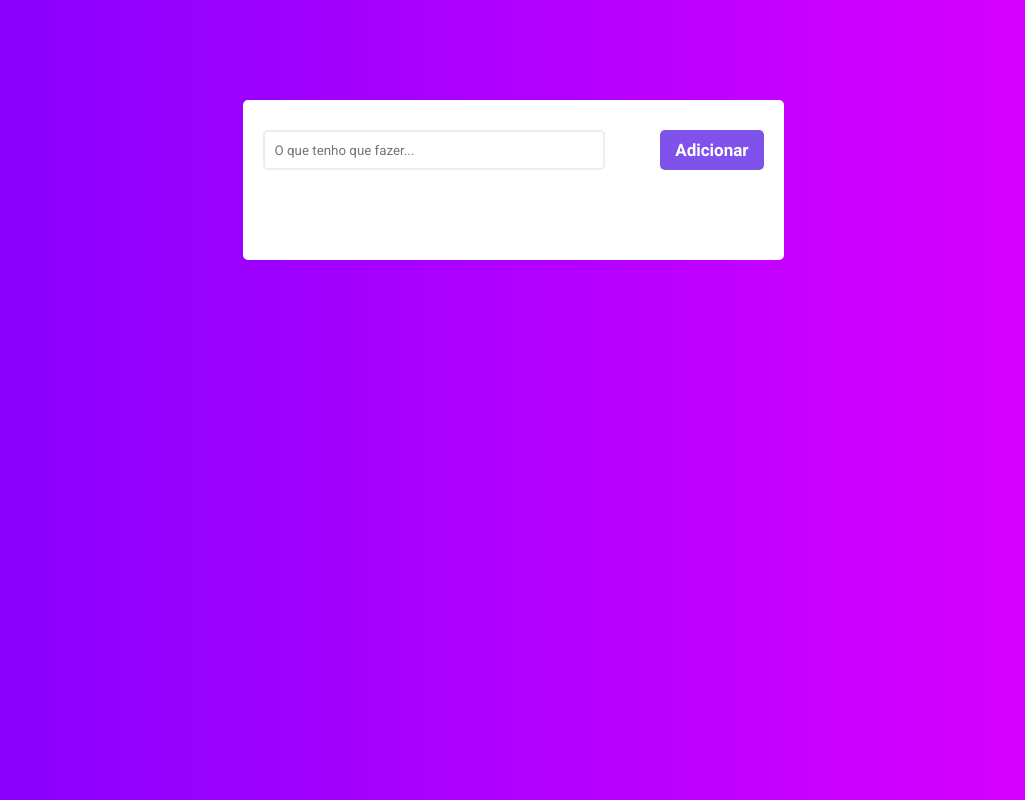
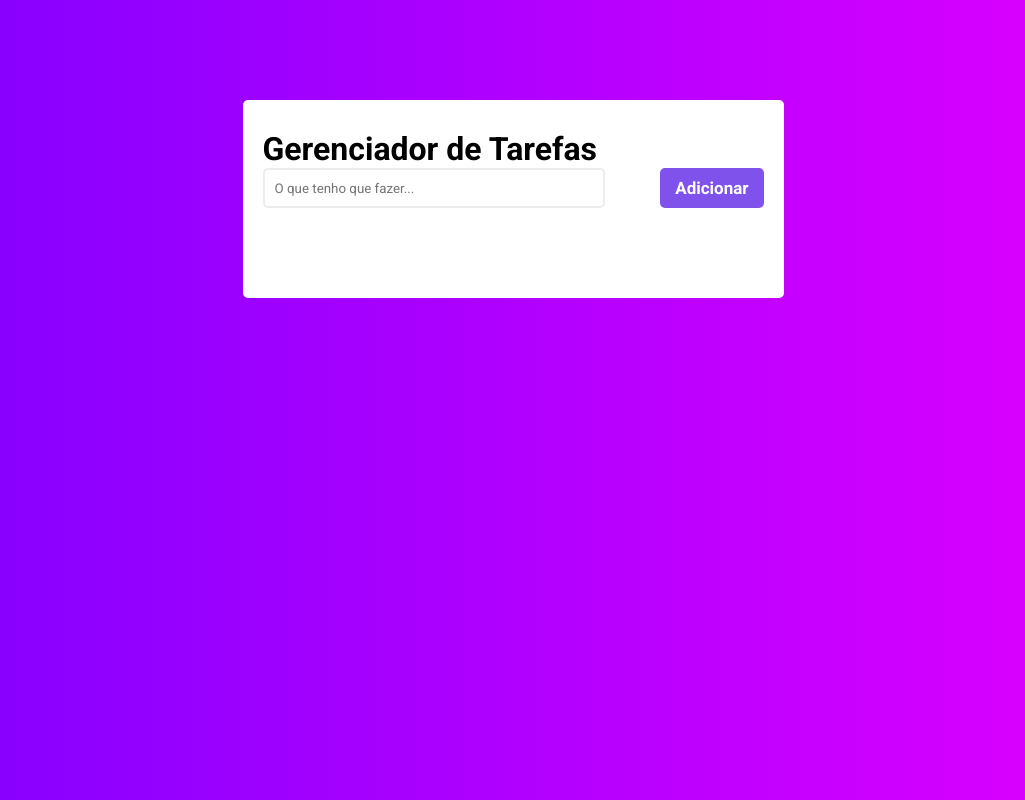
Before and after one commit to jeffmark10/JAVASCRIPT-pt-1, a plain HTML site: page index.html in a window 1280 px wide. Shown: the whole page, without its empty margins (127-1152 px from the left). Drawn offline with Linux system fonts and the light colour scheme.

Commit message:
Add files via upload

```diff
--- a/index.html
+++ b/index.html
@@ -15,6 +15,7 @@
 <body>
 
   <div class="container">
+    <h1>Gerenciador de Tarefas</h1>
     <input id="input-principal" placeholder="O que tenho que fazer...">
 
     <button id="botao-adicionar">Adicionar</button>
```
Also changed, not shown: scripts.js (line endings or trailing spaces), styles.css (line endings or trailing spaces).
